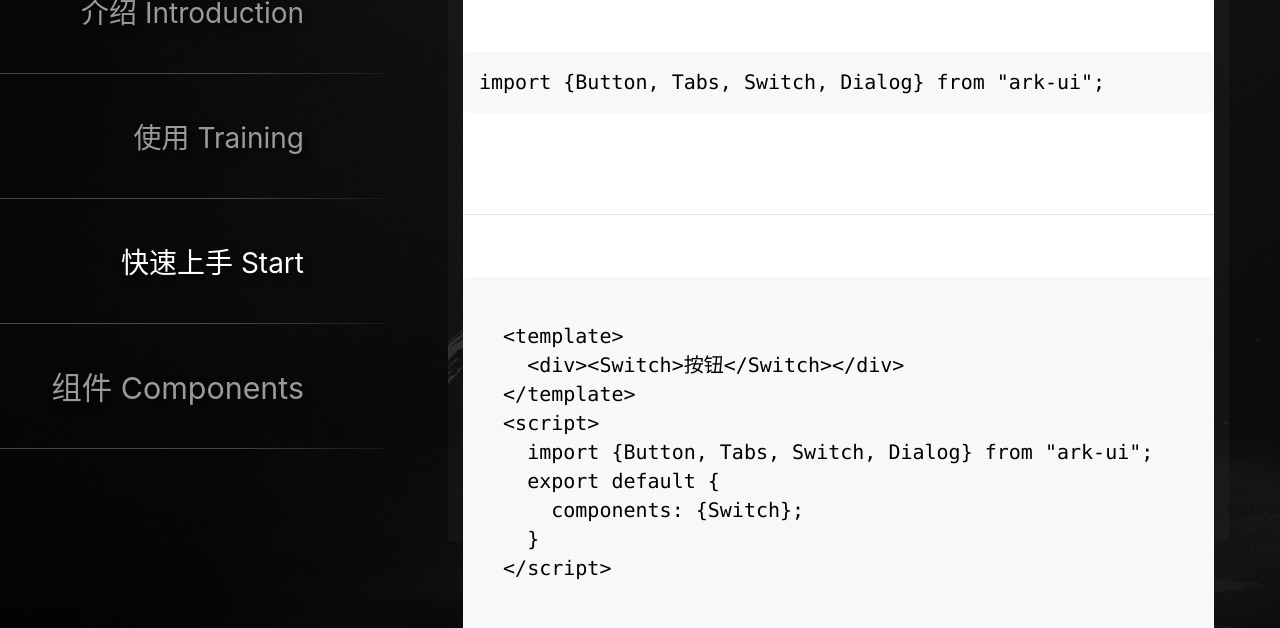
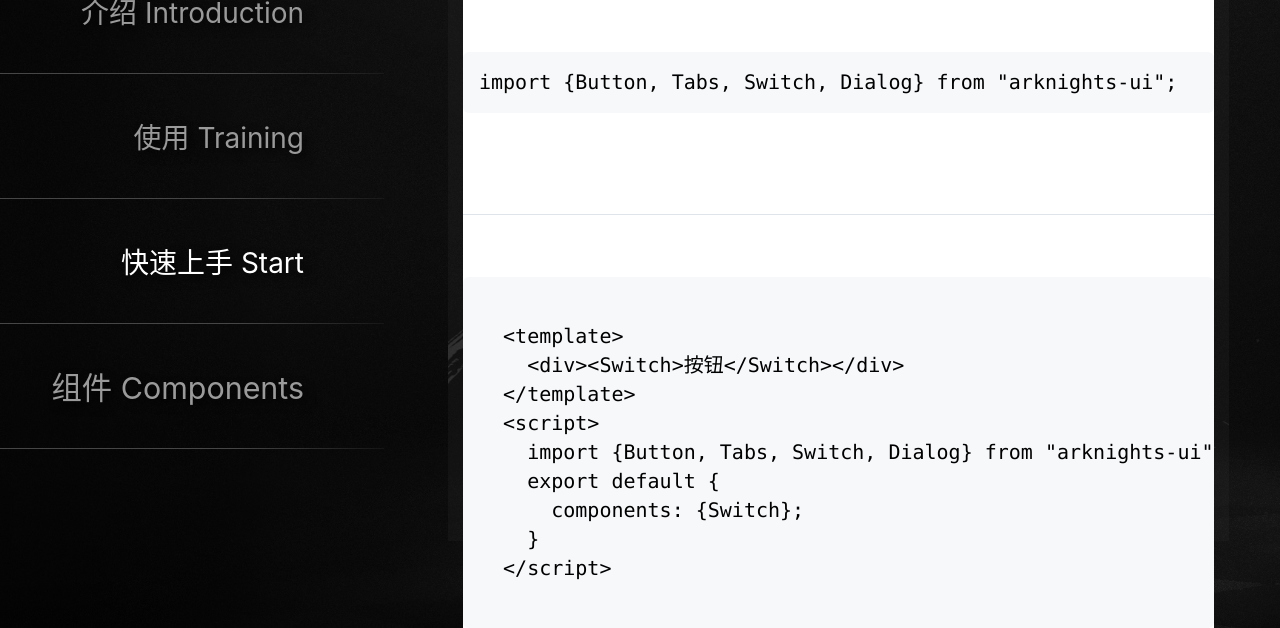
Before and after one commit to ProjectSean/Arknights-UI, a Vue app: page /#/home/start in a window 1280 px wide. Shown: the part 251-879 px from the top of the page. Built offline with nearby package versions, Linux system fonts and the light colour scheme.

Commit message:
修改首页引用组件库方式

```diff
--- a/src/components/Home/Start.vue
+++ b/src/components/Home/Start.vue
@@ -3,7 +3,7 @@
     <h1>开始使用</h1>
     <p>请先<a href="#/home/training">安装</a>本组件库。</p>
     <p>然后在你的代码中写入下面的代码</p>
-    <pre><code>import {Button, Tabs, Switch, Dialog} from "ark-ui";</code></pre>
+    <pre><code>import {Button, Tabs, Switch, Dialog} from "arknights-ui";</code></pre>
     就可以使用我提供的组件了
     <h2>Vue 单文件组件</h2>
     <p>代码示例：</p>
@@ -13,7 +13,7 @@
     &lt;div&gt;&lt;Switch&gt;按钮&lt;/Switch&gt;&lt;/div&gt;
   &lt;/template&gt;
   &lt;script&gt;
-    import {Button, Tabs, Switch, Dialog} from "ark-ui";
+    import {Button, Tabs, Switch, Dialog} from "arknights-ui";
     export default {
       components: {Switch};
     }
--- a/src/components/Home/Training.vue
+++ b/src/components/Home/Training.vue
@@ -2,9 +2,9 @@
   <article class="markdown-body">
     <h1>安装</h1>
     <p>打开终端运行下列命令：</p>
-    <pre><code>npm install ark-ui</code></pre>
+    <pre><code>npm install arknights-ui</code></pre>
     <p>或</p>
-    <pre><code>yarn add ark-ui</code></pre>
+    <pre><code>yarn add arknights-ui</code></pre>
     <p>下一节：<a href="#/home/start">开始使用</a></p>
   </article>
 </template>
```
